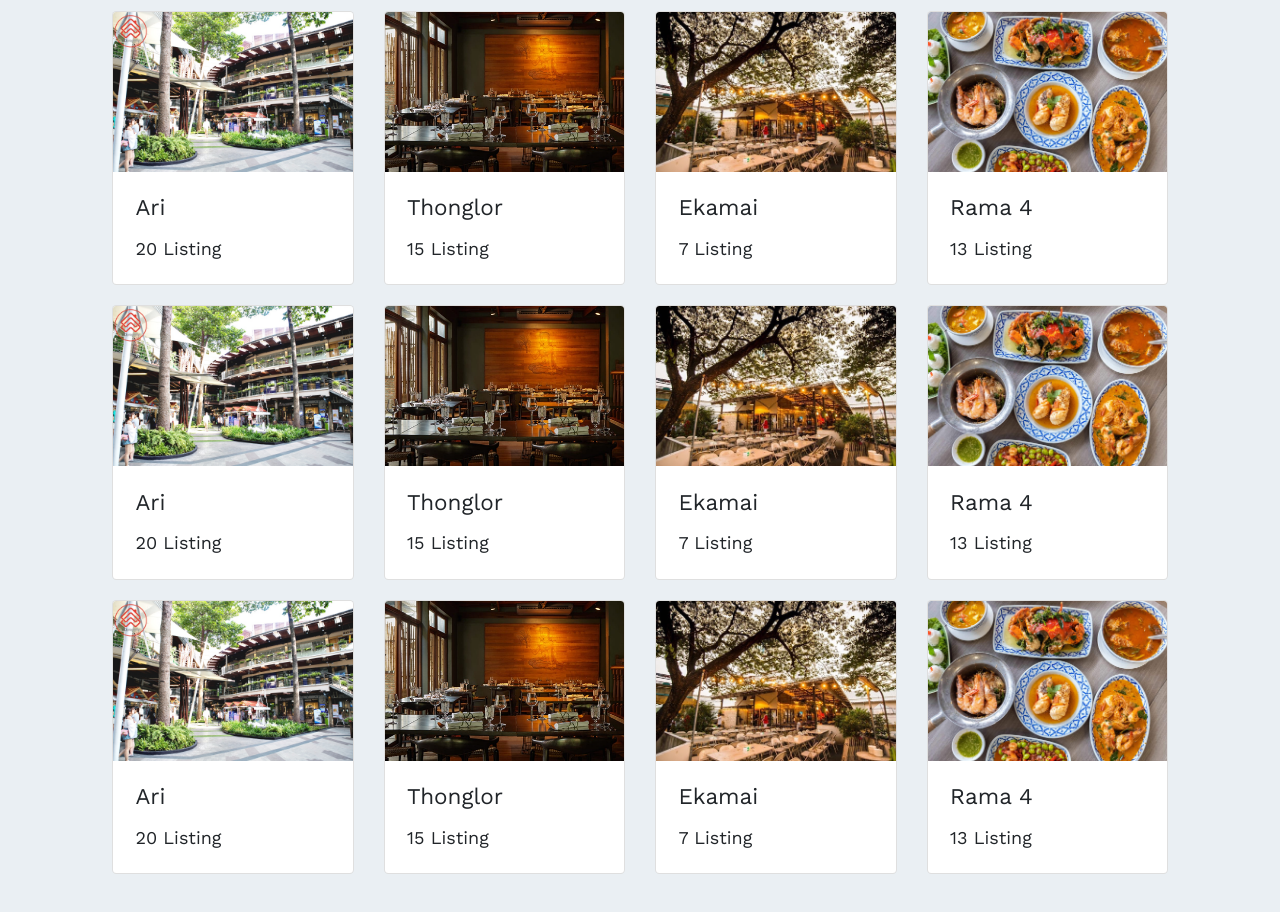
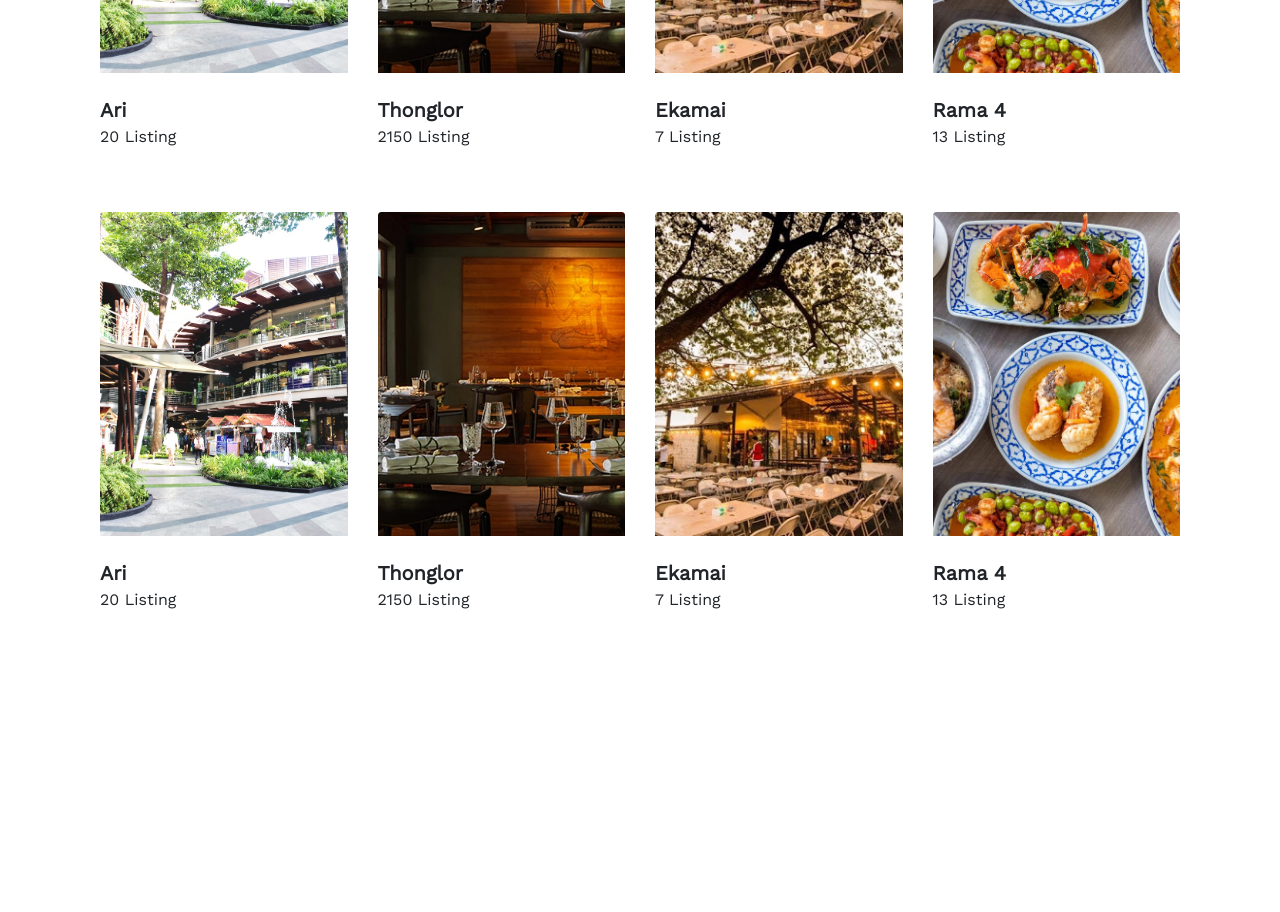
Before and after one commit to peeratchai/E-menu_project, a Next.js app: page /menuFeeding in a window 1280 px wide. Shown: the part 460-1372 px from the top of the page. After the commit the page ends 1248 px from the top, so only its background shows below. Built offline with nearby package versions, Linux system fonts and the light colour scheme.

Commit message:
Add partner page

```diff
--- a/components/layout.module.css
+++ b/components/layout.module.css
@@ -1,5 +1,5 @@
 .container {
-  max-width: 64rem;
+  max-width: 1350px;
   padding: 0 1rem;
   margin: 2rem auto 6rem;
 }
--- a/pages/menuFeeding/index.js
+++ b/pages/menuFeeding/index.js
@@ -7,7 +7,7 @@ import Link from 'next/link'
 import FilterListIcon from '@material-ui/icons/FilterList';
 import SearchIcon from '@material-ui/icons/Search';
 import React from 'react'
-
+import styles from './index.module.css'
 
 
 export default function Newspaper() {
@@ -20,6 +20,7 @@ export default function Newspaper() {
             <Container>
                 {
                     !isBreakpoint ? (
+                        // PC Version
                         <Row style={{ marginBottom: "20px" }}>
                             <Col>
                                 <span className={utilStyles.fontTitle}>
@@ -31,14 +32,15 @@ export default function Newspaper() {
                         </Row>
 
                     ) : (
+                        // Mobile Version
                         <Row style={{ marginBottom: "20px" }}>
 
-                                <Col xs={7}>
-                                    <span className={utilStyles.fontTitle}>
+                            <Col xs={12}>
+                                <span className={utilStyles.fontTitleMobile}>
                                     Area Selection
                                         </span>
                             </Col>
-                                <Col xs={5} style={{ margin: "auto" }}>
+                            <Col xs={12} style={{ margin: "auto" }}>
                                 <span onClick={() => setModalShow(true)} style={{ cursor: "pointer", border: "1px solid #9c9c9c", borderRadius: "5px", backgroundColor: "#9c9c9c", padding: "0 10px", color: "white" }}><SearchIcon /> <span style={{ fontSize: "1rem" }}>Search</span></span>
                             </Col>
                         </Row>
@@ -46,198 +48,113 @@ export default function Newspaper() {
                 }
 
                 <Row>
-                    <Col xs={12} md={3}>
+                    <Col xs={12} md={3} className={styles.colCard}>
                         <Link
                             href={{
                                 pathname: '/menuFeeding/restaurantList',
                                 query: { area: 'Ari' },
                             }}
                         >
-                            <Card>
-                                <Card.Img variant="top" src="/images/ari.jpg" />
-                                <Card.Body>
-                                    <Card.Title>Ari</Card.Title>
+                            <Card style={{ height: "100%", border: "none" }}>
+                                <Card.Img variant="top" src="/images/ari.jpg" style={{ height: "70%" }} />
+                                <Card.Body className={utilStyles.cardBody}>
                                     <Card.Text>
-                                        20 Listing
+                                        <div className={utilStyles.cardTitle}>Ari</div>
+                                        <div className={utilStyles.cardText}>20 Listing</div>
                                     </Card.Text>
                                 </Card.Body>
                             </Card>
                         </Link>
                     </Col>
-                    <Col xs={12} md={3}>
-                        <Card>
-                            <Card.Img variant="top" src="/images/thonglor.jpg" />
-                            <Card.Body>
-                                <Card.Title>Thonglor</Card.Title>
+                    <Col xs={12} md={3} className={styles.colCard}>
+                        <Card style={{ height: "100%", border: "none" }}>
+                            <Card.Img variant="top" src="/images/thonglor.jpg" style={{ height: "70%" }} />
+                            <Card.Body className={utilStyles.cardBody}>
                                 <Card.Text>
-                                    15 Listing
+                                    <div className={utilStyles.cardTitle}>Thonglor</div>
+                                    <div className={utilStyles.cardText}>2150 Listing</div>
                                 </Card.Text>
                             </Card.Body>
                         </Card>
                     </Col>
-                    <Col xs={12} md={3}>
-                        <Card>
-                            <Card.Img variant="top" src="/images/eakmai.jpg" />
-                            <Card.Body>
-                                <Card.Title>Ekamai</Card.Title>
+                    <Col xs={12} md={3} className={styles.colCard}>
+                        <Card style={{ height: "100%", border: "none" }}>
+                            <Card.Img variant="top" src="/images/eakmai.jpg" style={{ height: "70%" }} />
+                            <Card.Body className={utilStyles.cardBody}>
                                 <Card.Text>
-                                    7 Listing
+                                    <div className={utilStyles.cardTitle}>Ekamai</div>
+                                    <div className={utilStyles.cardText}>7 Listing</div>
                                 </Card.Text>
                             </Card.Body>
                         </Card>
                     </Col>
-                    <Col xs={12} md={3}>
-                        <Card>
-                            <Card.Img variant="top" src="/images/rama4.jpg" />
-                            <Card.Body>
-                                <Card.Title>Rama 4</Card.Title>
+                    <Col xs={12} md={3} className={styles.colCard}>
+                        <Card style={{ height: "100%", border: "none" }}>
+                            <Card.Img variant="top" src="/images/rama4.jpg" style={{ height: "70%" }} />
+                            <Card.Body className={utilStyles.cardBody}>
                                 <Card.Text>
-                                    13 Listing
+                                    <div className={utilStyles.cardTitle}>Rama 4</div>
+                                    <div className={utilStyles.cardText}>13 Listing</div>
                                 </Card.Text>
                             </Card.Body>
                         </Card>
                     </Col>
                 </Row>
                 <Row>
-                    <Col xs={12} md={3}>
-                        <Card>
-                            <Card.Img variant="top" src="/images/ari.jpg" />
-                            <Card.Body>
-                                <Card.Title>Ari</Card.Title>
+                    <Col xs={12} md={3} className={styles.colCard}>
+                        <Link
+                            href={{
+                                pathname: '/menuFeeding/restaurantList',
+                                query: { area: 'Ari' },
+                            }}
+                        >
+                            <Card style={{ height: "100%", border: "none" }}>
+                                <Card.Img variant="top" src="/images/ari.jpg" style={{ height: "70%" }} />
+                                <Card.Body className={utilStyles.cardBody}>
                                     <Card.Text>
-                                    20 Listing
+                                        <div className={utilStyles.cardTitle}>Ari</div>
+                                        <div className={utilStyles.cardText}>20 Listing</div>
+                                    </Card.Text>
+                                </Card.Body>
+                            </Card>
+                        </Link>
+                    </Col>
+                    <Col xs={12} md={3} className={styles.colCard}>
+                        <Card style={{ height: "100%", border: "none" }}>
+                            <Card.Img variant="top" src="/images/thonglor.jpg" style={{ height: "70%" }} />
+                            <Card.Body className={utilStyles.cardBody}>
+                                <Card.Text>
+                                    <div className={utilStyles.cardTitle}>Thonglor</div>
+                                    <div className={utilStyles.cardText}>2150 Listing</div>
                                 </Card.Text>
                             </Card.Body>
                         </Card>
                     </Col>
-                    <Col xs={12} md={3}>
-                        <Card>
-                            <Card.Img variant="top" src="/images/thonglor.jpg" />
-                            <Card.Body>
-                                <Card.Title>Thonglor</Card.Title>
+                    <Col xs={12} md={3} className={styles.colCard}>
+                        <Card style={{ height: "100%", border: "none" }}>
+                            <Card.Img variant="top" src="/images/eakmai.jpg" style={{ height: "70%" }} />
+                            <Card.Body className={utilStyles.cardBody}>
                                 <Card.Text>
-                                    15 Listing
+                                    <div className={utilStyles.cardTitle}>Ekamai</div>
+                                    <div className={utilStyles.cardText}>7 Listing</div>
                                 </Card.Text>
                             </Card.Body>
                         </Card>
                     </Col>
-                    <Col xs={12} md={3}>
-                        <Card>
-                            <Card.Img variant="top" src="/images/eakmai.jpg" />
-                            <Card.Body>
-                                <Card.Title>Ekamai</Card.Title>
+                    <Col xs={12} md={3} className={styles.colCard}>
+                        <Card style={{ height: "100%", border: "none" }}>
+                            <Card.Img variant="top" src="/images/rama4.jpg" style={{ height: "70%" }} />
+                            <Card.Body className={utilStyles.cardBody}>
                                 <Card.Text>
-                                    7 Listing
-                                </Card.Text>
-                            </Card.Body>
-                        </Card>
-                    </Col>
-                    <Col xs={12} md={3}>
-                        <Card>
-                            <Card.Img variant="top" src="/images/rama4.jpg" />
-                            <Card.Body>
-                                <Card.Title>Rama 4</Card.Title>
-                                <Card.Text>
-                                    13 Listing
-                                </Card.Text>
-                            </Card.Body>
-                        </Card>
-                    </Col>
-                </Row>
-                <Row>
-                    <Col xs={12} md={3}>
-                        <Card>
-                            <Card.Img variant="top" src="/images/ari.jpg" />
-                            <Card.Body>
-                                <Card.Title>Ari</Card.Title>
-                                <Card.Text>
-                                    20 Listing
-                                </Card.Text>
-                            </Card.Body>
-                        </Card>
-                    </Col>
-                    <Col xs={12} md={3}>
-                        <Card>
-                            <Card.Img variant="top" src="/images/thonglor.jpg" />
-                            <Card.Body>
-                                <Card.Title>Thonglor</Card.Title>
-                                <Card.Text>
-                                    15 Listing
-                                </Card.Text>
-                            </Card.Body>
-                        </Card>
-                    </Col>
-                    <Col xs={12} md={3}>
-                        <Card>
-                            <Card.Img variant="top" src="/images/eakmai.jpg" />
-                            <Card.Body>
-                                <Card.Title>Ekamai</Card.Title>
-                                <Card.Text>
-                                    7 Listing
-                                </Card.Text>
-                            </Card.Body>
-                        </Card>
-                    </Col>
-                    <Col xs={12} md={3}>
-                        <Card>
-                            <Card.Img variant="top" src="/images/rama4.jpg" />
-                            <Card.Body>
-                                <Card.Title>Rama 4</Card.Title>
-                                <Card.Text>
-                                    13 Listing
-                                </Card.Text>
-                            </Card.Body>
-                        </Card>
-                    </Col>
-                </Row>
-                <Row>
-                    <Col xs={12} md={3}>
-                        <Card>
-                            <Card.Img variant="top" src="/images/ari.jpg" />
-                            <Card.Body>
-                                <Card.Title>Ari</Card.Title>
-                                <Card.Text>
-                                    20 Listing
-                                </Card.Text>
-                            </Card.Body>
-                        </Card>
-                    </Col>
-                    <Col xs={12} md={3}>
-                        <Card>
-                            <Card.Img variant="top" src="/images/thonglor.jpg" />
-                            <Card.Body>
-                                <Card.Title>Thonglor</Card.Title>
-                                <Card.Text>
-                                    15 Listing
-                                </Card.Text>
-                            </Card.Body>
-                        </Card>
-                    </Col>
-                    <Col xs={12} md={3}>
-                        <Card>
-                            <Card.Img variant="top" src="/images/eakmai.jpg" />
-                            <Card.Body>
-                                <Card.Title>Ekamai</Card.Title>
-                                <Card.Text>
-                                    7 Listing
-                                </Card.Text>
-                            </Card.Body>
-                        </Card>
-                    </Col>
-                    <Col xs={12} md={3}>
-                        <Card>
-                            <Card.Img variant="top" src="/images/rama4.jpg" />
-                            <Card.Body>
-                                <Card.Title>Rama 4</Card.Title>
-                                <Card.Text>
-                                    13 Listing
+                                    <div className={utilStyles.cardTitle}>Rama 4</div>
+                                    <div className={utilStyles.cardText}>13 Listing</div>
                                 </Card.Text>
                             </Card.Body>
                         </Card>
                     </Col>
                 </Row>
             </Container>
-            <MyVerticallyCenteredModal
+            <SearchLocationModal
                 show={modalShow}
                 onHide={() => setModalShow(false)}
             />
@@ -246,7 +163,7 @@ export default function Newspaper() {
 }
 
 //Modal Add Menu
-function MyVerticallyCenteredModal(props) {
+function SearchLocationModal(props) {
     const isBreakpoint = useMediaQuery(768)
 
     const [restaurantName, setRestaurantName] = React.useState();
--- /dev/null
+++ b/pages/menuFeeding/index.module.css
@@ -0,0 +1,3 @@
+.colCard {
+  height: 463px;
+}
--- a/pages/newspaper/index.js
+++ b/pages/newspaper/index.js
@@ -20,7 +20,7 @@ export default function Newspaper() {
                     <Image src={menu.image} rounded />
                 </Col>
                 <Col xs={12} md={8}>
-                    <Row className={utilStyles.fontTitle + " " + utilStyles.listItem}>
+                    <Row className={utilStyles.cardTitle + " " + utilStyles.listItem}>
                         {menu.title}
                     </Row>
                     <Row className={utilStyles.fontContent + " " + utilStyles.listItem}>
--- /dev/null
+++ b/pages/partner/index.module.css
@@ -0,0 +1,5 @@
+.container {
+  margin-top: 7rem;
+  box-shadow: 5px 10px 18px #888888;
+  padding: 3rem;
+}
--- a/styles/global.css
+++ b/styles/global.css
@@ -7,7 +7,8 @@ body {
   line-height: 1.6;
   font-size: 18px;
   height: 100%;
-  background-color: #eaeff3 !important;
+  /* background-color: #eaeff3 !important; */
+  background-color: #fff !important;
 }
 
 * {
--- a/styles/utils.module.css
+++ b/styles/utils.module.css
@@ -91,11 +91,12 @@
 }
 
 .fontTitleMobile {
-  font-size: 18px !important;
+  font-size: 1.5rem !important;
+  font-weight: 600;
 }
 
 .fontTitle {
-  font-size: 1.3rem !important;
+  font-size: 2.5rem !important;
   font-weight: bold;
   margin-bottom: 0.5rem;
 }
@@ -113,3 +114,17 @@
   padding: 0 1rem;
   margin: 2rem auto 6rem;
 }
+
+.cardTitle {
+  font-size: 20px;
+  font-weight: 700;
+}
+.cardText {
+  font-size: 16px;
+}
+
+.cardBody {
+  background-color: #fff;
+  /* background-color: #eaeff3; */
+  padding: 1.25rem 0 0 0;
+}
```
Also changed, not shown: components/layout.js (+10 -1 lines), pages/partner/index.js (added, +55 -0 lines). Lines whose indentation alone changed are shown as unchanged.
